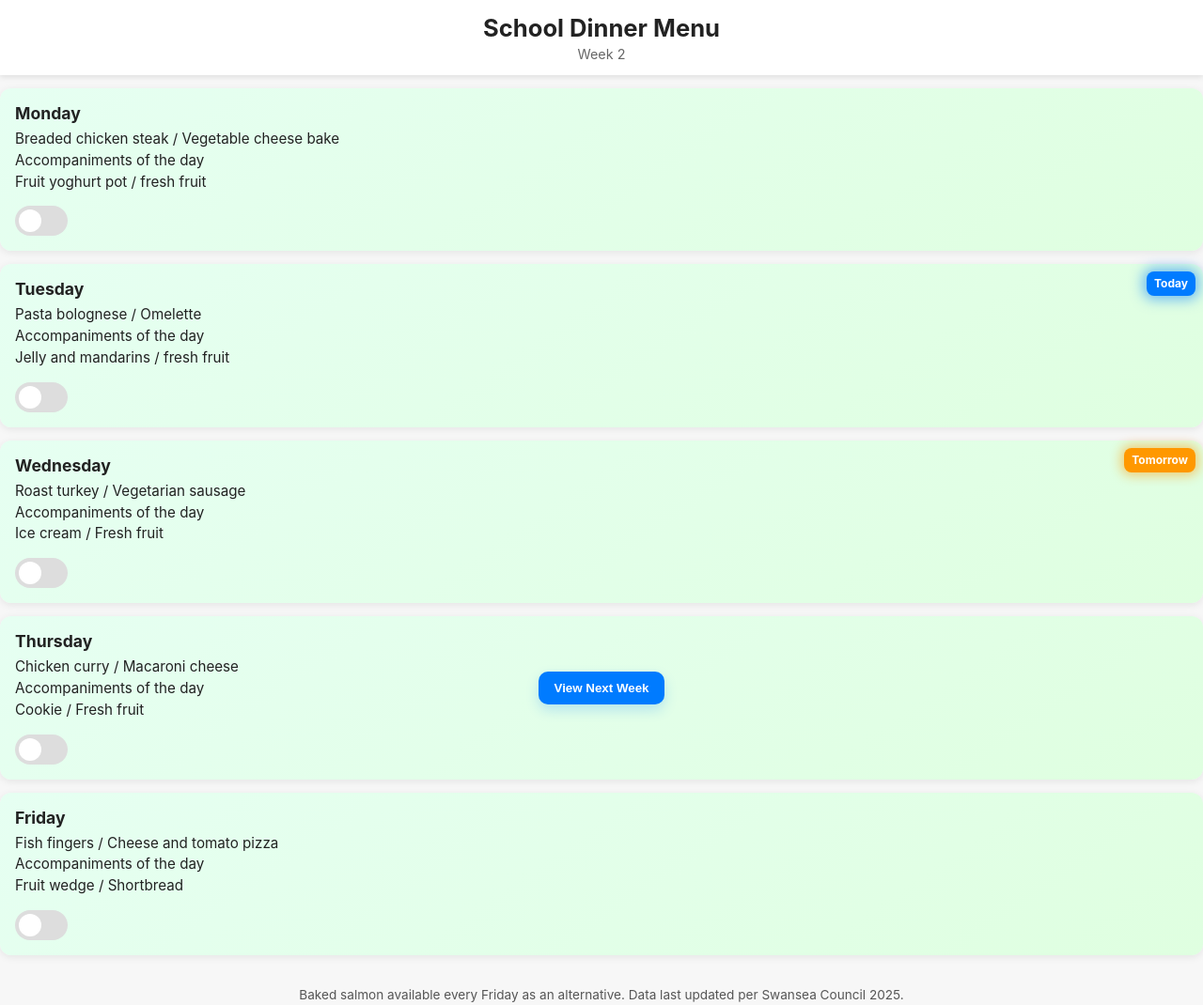
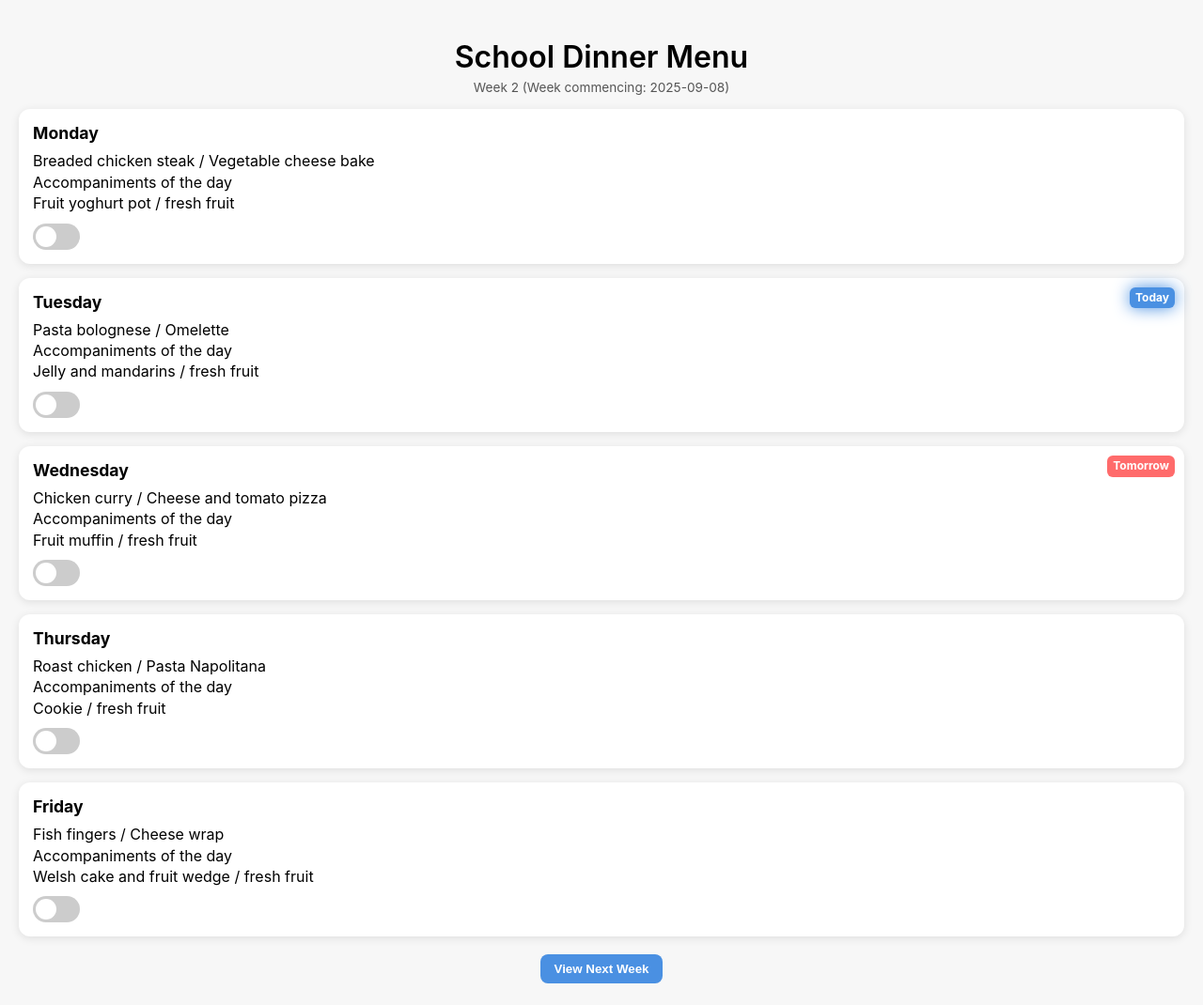
Before and after one commit to lambertlambert2004/Dinner, a plain HTML site: page index.html in a window 1280 px wide. Shown: the whole page at 94% size. Drawn offline with Linux system fonts and the light colour scheme.

Commit message:
Update index.html

```diff
--- a/index.html
+++ b/index.html
@@ -1,104 +1,96 @@
 <!DOCTYPE html>
 <html lang="en">
 <head>
-<meta charset="utf-8">
-<meta http-equiv="Cache-Control" content="no-cache, no-store, must-revalidate">
-<meta http-equiv="Pragma" content="no-cache">
-<meta http-equiv="Expires" content="0">
-<meta name="viewport" content="width=device-width, initial-scale=1">
+<meta charset="UTF-8">
+<meta name="viewport" content="width=device-width, initial-scale=1.0">
 <title>School Dinner Menu</title>
-<link rel="apple-touch-icon" sizes="180x180" href="https://raw.githubusercontent.com/lambertlambert2004/Dinner/main/icon-180.PNG">
 <style>
-:root{
-  --bg:#f7f7f7;
-  --card:#fff;
-  --muted:#666;
-  --text:#222;
-  --today:#007bff;
-  --tomorrow:#ff9800;
-  --packed:#fff9d6;
-  --other-start:#e6fff2;
-  --other-end:#dfffe0;
-}
-body{margin:0;padding:0;font-family:-apple-system,BlinkMacSystemFont,"Segoe UI",Roboto,Helvetica,Arial,sans-serif;background:var(--bg);color:var(--text);}
-header{position:sticky;top:0;background:#fff;padding:14px;box-shadow:0 2px 6px rgba(0,0,0,0.1);z-index:10;text-align:center;}
-h1{margin:0;font-size:1.6rem;}
-#weekInfo{margin-top:4px;font-size:.9rem;color:var(--muted);}
-#menuContainer{display:flex;flex-direction:column;gap:14px;padding:14px 0;}
-.card{background:var(--card);border-radius:12px;padding:16px;position:relative;box-shadow:0 2px 8px rgba(0,0,0,0.08);transition:transform .3s ease,opacity .3s ease;}
-.card.other-day{background:linear-gradient(145deg,var(--other-start),var(--other-end));}
-.card.packed{background:linear-gradient(145deg,var(--packed),#fff4b2);}
-.day-name{font-weight:700;font-size:1.1rem;margin-bottom:6px;}
-.meals{white-space:pre-line;font-size:.95rem;line-height:1.5;margin-bottom:8px;}
-.label{position:absolute;top:8px;right:8px;padding:4px 8px;border-radius:8px;font-size:.75rem;color:#fff;font-weight:700;display:flex;align-items:center;}
-.label.today{background:var(--today);animation:glowToday 2s ease-in-out infinite alternate;}
-.label.tomorrow{background:var(--tomorrow);animation:glowTomorrow 3s ease-in-out infinite alternate;}
-@keyframes glowToday{0%{box-shadow:0 0 6px 2px rgba(0,123,255,0.4);}50%{box-shadow:0 0 14px 4px rgba(0,123,255,0.5);}100%{box-shadow:0 0 6px 2px rgba(0,123,255,0.4);}}
-@keyframes glowTomorrow{0%{box-shadow:0 0 6px 2px rgba(255,152,0,0.4);}50%{box-shadow:0 0 14px 4px rgba(255,152,0,0.5);}100%{box-shadow:0 0 6px 2px rgba(255,152,0,0.4);}}
-.toggle{position:relative;display:inline-block;width:56px;height:32px;margin-top:6px;}
-.toggle input{opacity:0;width:0;height:0;}
-.slider{position:absolute;inset:0;background:#ddd;border-radius:32px;transition:.3s;}
-.slider:before{content:"";position:absolute;left:4px;bottom:4px;width:24px;height:24px;background:#fff;border-radius:50%;transition:.3s;}
-input:checked + .slider{background:#34c759;}
-input:checked + .slider:before{transform:translateX(24px);}
-.controls{display:flex;justify-content:center;gap:12px;position:fixed;bottom:50px;width:100%;z-index:20;}
-.controls button{padding:10px 16px;border:none;border-radius:10px;background:#007bff;color:#fff;font-weight:700;cursor:pointer;box-shadow:0 6px 14px rgba(0,123,255,0.2);}
-.controls button:active{transform:scale(.98);}
-footer{margin-top:20px;text-align:center;font-size:.85rem;color:#555;}
+  body { font-family: -apple-system, BlinkMacSystemFont, "Segoe UI", Roboto, Helvetica, Arial, sans-serif; margin:0; padding:20px; background:#f7f7f7; }
+  h1 { text-align:center; margin-bottom:5px; font-weight:600; }
+  #weekInfo { text-align:center; font-size:.85rem; color:#555; margin-bottom:15px; }
+  .card { background:#ffffff; border-radius:12px; box-shadow:0 2px 10px rgba(0,0,0,0.1); padding:15px; margin-bottom:15px; position:relative; }
+  .day-name { font-weight:bold; font-size:1.1rem; margin-bottom:8px; }
+  .meals { white-space:pre-line; line-height:1.4; }
+  .label { position:absolute; top:10px; right:10px; font-size:0.75rem; font-weight:bold; color:#fff; padding:3px 6px; border-radius:6px; }
+  .today { background:#4a90e2; animation: glow 2s infinite alternate; }
+  .tomorrow { background:#ff6b6b; }
+  @keyframes glow { 0%{box-shadow:0 0 5px #4a90e2}100%{box-shadow:0 0 20px #4a90e2} }
+  .toggle { position:relative; display:inline-block; width:50px; height:28px; margin-top:10px; }
+  .toggle input { opacity:0; width:0; height:0; }
+  .slider { position:absolute; cursor:pointer; top:0; left:0; right:0; bottom:0; background-color:#ccc; transition:.4s; border-radius:28px; }
+  .slider:before { position:absolute; content:""; height:22px; width:22px; left:3px; bottom:3px; background-color:white; transition:.4s; border-radius:50%; }
+  input:checked + .slider { background-color:#4cd964; }
+  input:checked + .slider:before { transform:translateX(22px); }
+  #controls { text-align:center; margin-top:10px; }
+  #toggleWeekBtn, #returnWeekBtn { background:#4a90e2; color:#fff; border:none; padding:8px 14px; border-radius:8px; margin:4px; cursor:pointer; font-weight:bold; }
+  #returnWeekBtn { display:none; background:#ff6b6b; }
 </style>
 </head>
 <body>
-<header>
 <h1>School Dinner Menu</h1>
-<div id="weekInfo">Loading...</div>
-</header>
+<div id="weekInfo"></div>
 <div id="menuContainer"></div>
-<div class="controls">
-<button id="toggleWeekBtn">View Next Week</button>
-<button id="returnWeekBtn" style="display:none;">Return to Current Week</button>
+<div id="controls">
+  <button id="toggleWeekBtn">View Next Week</button>
+  <button id="returnWeekBtn">Return to Current Week</button>
 </div>
-<footer>Baked salmon available every Friday as an alternative. Data last updated per Swansea Council 2025.</footer>
+
 <script>
-// Correct MENU DATA from Swansea Council 2025
-const MENUS={
-1:{
-Monday:"Oven baked sausages / Vegetarian sausage\nAccompaniments of the day\nHomemade biscuit and peach slices / fresh fruit",
-Tuesday:"BBQ chicken wrap / Cheese and tomato pizza\nAccompaniments of the day\nFruit yoghurt pot / fresh fruit",
-Wednesday:"Chicken curry / Vegetable curry\nAccompaniments of the day\nFruit yoghurt pot / fresh fruit",
-Thursday:"Fish fingers / Vegetarian nuggets\nAccompaniments of the day\nFruit yoghurt pot / fresh fruit",
-Friday:"Cheese and tomato pizza / Vegetable pizza\nAccompaniments of the day\nFruit yoghurt pot / fresh fruit"
-},
-2:{
-Monday:"Breaded chicken steak / Vegetable cheese bake\nAccompaniments of the day\nFruit yoghurt pot / fresh fruit",
-Tuesday:"Pasta bolognese / Omelette\nAccompaniments of the day\nJelly and mandarins / fresh fruit",
-Wednesday:"Roast turkey / Vegetarian sausage\nAccompaniments of the day\nIce cream / Fresh fruit",
-Thursday:"Chicken curry / Macaroni cheese\nAccompaniments of the day\nCookie / Fresh fruit",
-Friday:"Fish fingers / Cheese and tomato pizza\nAccompaniments of the day\nFruit wedge / Shortbread"
-},
-3:{
-Monday:"Meatballs / Tomato pasta bake\nAccompaniments of the day\nJam split and fruit wedge / fresh fruit",
-Tuesday:"Chicken curry / Margherita pizza\nAccompaniments of the day\nFruit yoghurt pot / fresh fruit",
-Wednesday:"Roast chicken / Quorn fillet\nAccompaniments of the day\nFruit / Flapjack",
-Thursday:"Beef burger / Vegetarian lasagne\nAccompaniments of the day\nCookie / Fresh fruit",
-Friday:"Fish cake / Vegetable nuggets\nAccompaniments of the day\nFruit jelly / Fresh fruit"
-}
+// Correct menus verified against Swansea Council 2025
+const MENUS = {
+  1: {
+    Monday: "Oven baked sausages / Vegetarian sausage\nAccompaniments of the day\nHomemade biscuit and peach slices / fresh fruit",
+    Tuesday: "BBQ chicken wrap / Cheese and tomato pizza\nAccompaniments of the day\nFruit yoghurt pot / fresh fruit",
+    Wednesday: "Cheesy beany jacket / Breaded chicken steak\nAccompaniments of the day\nPancake and sliced fruit / fresh fruit",
+    Thursday: "Cottage pie / Tomato pasta bake\nAccompaniments of the day\nCocoa crispy bar / fresh fruit",
+    Friday: "Baked fish / Cheese wrap\nAccompaniments of the day\nJam split and fruit wedge / fresh fruit"
+  },
+  2: {
+    Monday: "Breaded chicken steak / Vegetable cheese bake\nAccompaniments of the day\nFruit yoghurt pot / fresh fruit",
+    Tuesday: "Pasta bolognese / Omelette\nAccompaniments of the day\nJelly and mandarins / fresh fruit",
+    Wednesday: "Chicken curry / Cheese and tomato pizza\nAccompaniments of the day\nFruit muffin / fresh fruit",
+    Thursday: "Roast chicken / Pasta Napolitana\nAccompaniments of the day\nCookie / fresh fruit",
+    Friday: "Fish fingers / Cheese wrap\nAccompaniments of the day\nWelsh cake and fruit wedge / fresh fruit"
+  },
+  3: {
+    Monday: "Meatballs / Tomato pasta bake\nAccompaniments of the day\nJam split and fruit wedge / fresh fruit",
+    Tuesday: "Chicken curry / Margherita pizza\nAccompaniments of the day\nFruit yoghurt pot / fresh fruit",
+    Wednesday: "Cheese and tomato calzone / Breaded chicken steak\nAccompaniments of the day\nJelly and mandarins / fresh fruit",
+    Thursday: "Roast turkey / Macaroni cheese\nAccompaniments of the day\nChocolate cookie / fresh fruit",
+    Friday: "Baked fish / Cheese wrap\nAccompaniments of the day\nFruit muffin / fresh fruit"
+  }
 };
 
-const weekMap=[
-{week:1,start:"2025-09-01"},
-{week:2,start:"2025-09-08"},
-{week:3,start:"2025-09-15"}
+// Week mapping
+const weekMap = [
+  {week:1,start:"2025-09-01",end:"2025-09-05"},
+  {week:2,start:"2025-09-08",end:"2025-09-12"},
+  {week:3,start:"2025-09-15",end:"2025-09-19"}
 ];
 
 const weekdays=["Sunday","Monday","Tuesday","Wednesday","Thursday","Friday","Saturday"];
 
-function getWeekNum(date){let d=new Date(date);for(let i=weekMap.length-1;i>=0;i--){if(d>=new Date(weekMap[i].start)) return weekMap[i].week;}return 1;}
-function getNextWeekNum(w){return w%3+1;}
-function getCurrentAndTomorrow(){let t=new Date(); let tn=weekdays[t.getDay()]; let tm=new Date(t); tm.setDate(tm.getDate()+1); if(tm.getDay()===6) tm.setDate(tm.getDate()+2); if(tm.getDay()===0) tm.setDate(tm.getDate()+1); return {today:tn,tomorrow:weekdays[tm.getDay()]};}
+function getWeekNum(date){
+  let d = new Date(date);
+  for(let i=weekMap.length-1;i>=0;i--){
+    if(d >= new Date(weekMap[i].start) && d <= new Date(weekMap[i].end)) return weekMap[i].week;
+  }
+  return 1;
+}
+function getNextWeekNum(w){ return w % 3 + 1; }
+
+function getCurrentAndTomorrow(){
+  let t=new Date();
+  let tn=weekdays[t.getDay()];
+  let tm=new Date(t);
+  tm.setDate(tm.getDate()+1);
+  if(tm.getDay()===6) tm.setDate(tm.getDate()+2);
+  if(tm.getDay()===0) tm.setDate(tm.getDate()+1);
+  return {today:tn,tomorrow:weekdays[tm.getDay()]};
+}
 
 let currentWeek=getWeekNum(new Date());
 let viewedWeek=currentWeek;
-let today=new Date();
 const menuContainer=document.getElementById("menuContainer");
 
 function renderWeek(w){
@@ -108,25 +100,31 @@ function renderWeek(w){
   ["Monday","Tuesday","Wednesday","Thursday","Friday"].forEach(day=>{
     let card=document.createElement("div");
     card.classList.add("card");
-    if(packed[w]&&packed[w][day]) card.classList.add("packed"); else card.classList.add("other-day");
-    let dn=document.createElement("div"); dn.className="day-name"; dn.textContent=day;
-    let meals=document.createElement("div"); meals.className="meals"; meals.textContent=MENUS[w][day]||"No data";
+    let dn=document.createElement("div");
+    dn.className="day-name";
+    dn.textContent=day;
+    let meals=document.createElement("div");
+    meals.className="meals";
+    meals.textContent=MENUS[w][day]||"No data";
 
     if(w===currentWeek){
       if(day===todayName){let tLabel=document.createElement("span"); tLabel.className="label today"; tLabel.textContent="Today"; meals.appendChild(tLabel);}
       if(day===tomName){let tLabel=document.createElement("span"); tLabel.className="label tomorrow"; tLabel.textContent="Tomorrow"; meals.appendChild(tLabel);}
     }
 
-    let tdToggle=document.createElement("label"); tdToggle.className="toggle";
-    let input=document.createElement("input"); input.type="checkbox"; input.checked=!!(packed[w]&&packed[w][day]);
+    let tdToggle=document.createElement("label");
+    tdToggle.className="toggle";
+    let input=document.createElement("input");
+    input.type="checkbox";
+    input.checked=!!(packed[w]&&packed[w][day]);
     let slider=document.createElement("span"); slider.className="slider";
     tdToggle.appendChild(input); tdToggle.appendChild(slider);
     input.addEventListener("change",()=>{
       const action=input.checked?"add":"remove";
-      if(!confirm(`Are you sure you want to ${action} packed lunch for ${day}?`)){input.checked=!input.checked; return;}
+      if(!confirm(`Are you sure you want to ${action} packed lunch for ${day}?`)){input.checked=!input.checked;return;}
       if(!packed[w]) packed[w]={};
-      if(input.checked){packed[w][day]=true; card.classList.remove("other-day"); card.classList.add("packed");}
-      else {delete packed[w][day]; card.classList.remove("packed"); card.classList.add("other-day");}
+      if(input.checked){ packed[w][day]=true; card.classList.add("packed"); }
+      else { delete packed[w][day]; card.classList.remove("packed"); }
       localStorage.setItem("packedLunch",JSON.stringify(packed));
       updateBadge();
     });
@@ -135,14 +133,13 @@ function renderWeek(w){
     menuContainer.appendChild(card);
   });
 
-  document.getElementById("weekInfo").textContent=`Week ${w}`;
+  document.getElementById("weekInfo").textContent=`Week ${w} (Week commencing: ${weekMap[w-1].start})`;
   updateBadge();
 }
 
 function updateBadge(){
   const packed=JSON.parse(localStorage.getItem("packedLunch")||"{}");
-  let count=0;
-  if(packed[viewedWeek]) count=Object.keys(packed[viewedWeek]).length;
+  let count=0; if(packed[viewedWeek]) count=Object.keys(packed[viewedWeek]).length;
   if('setAppBadge' in navigator) navigator.setAppBadge(count).catch(()=>{});
 }
 
```
